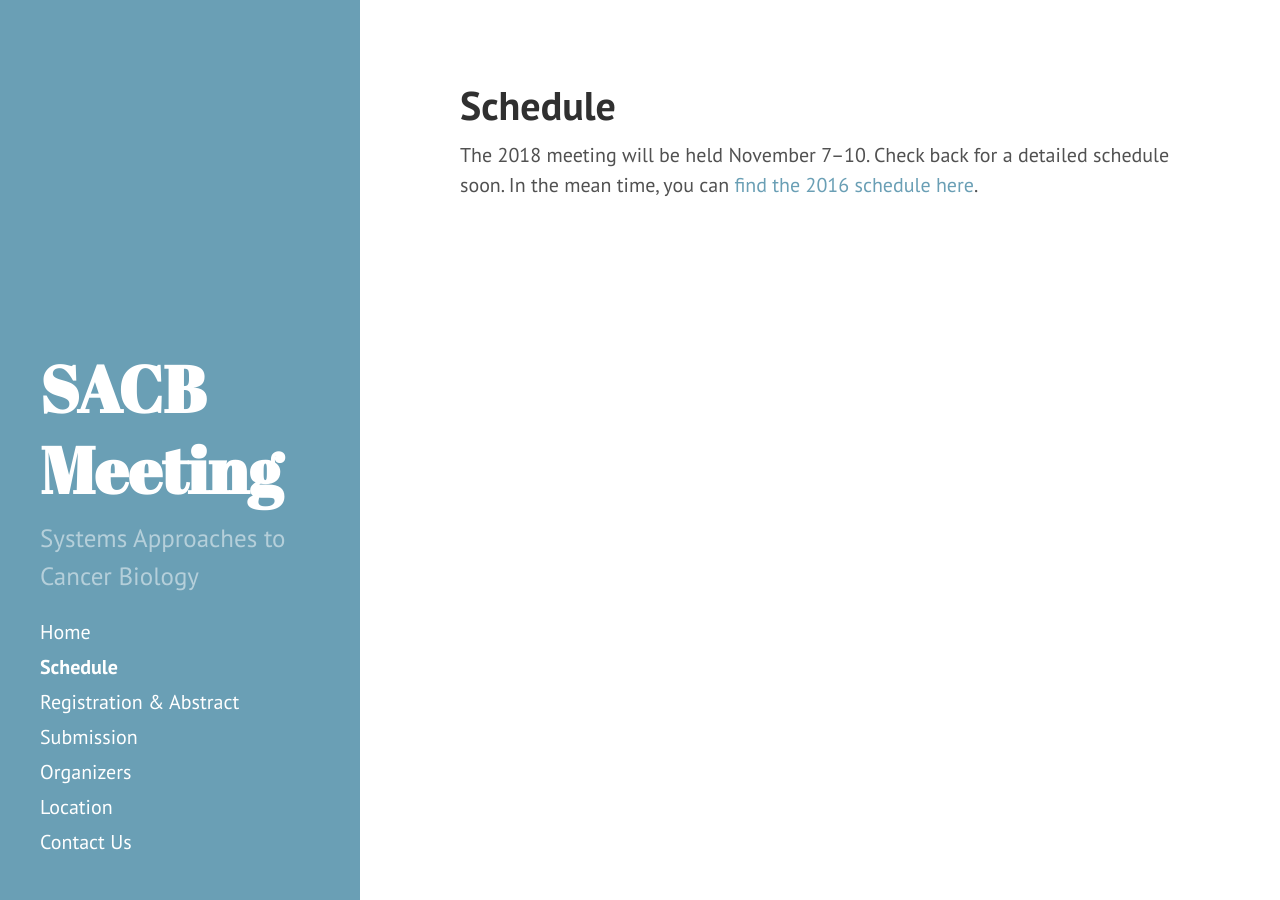
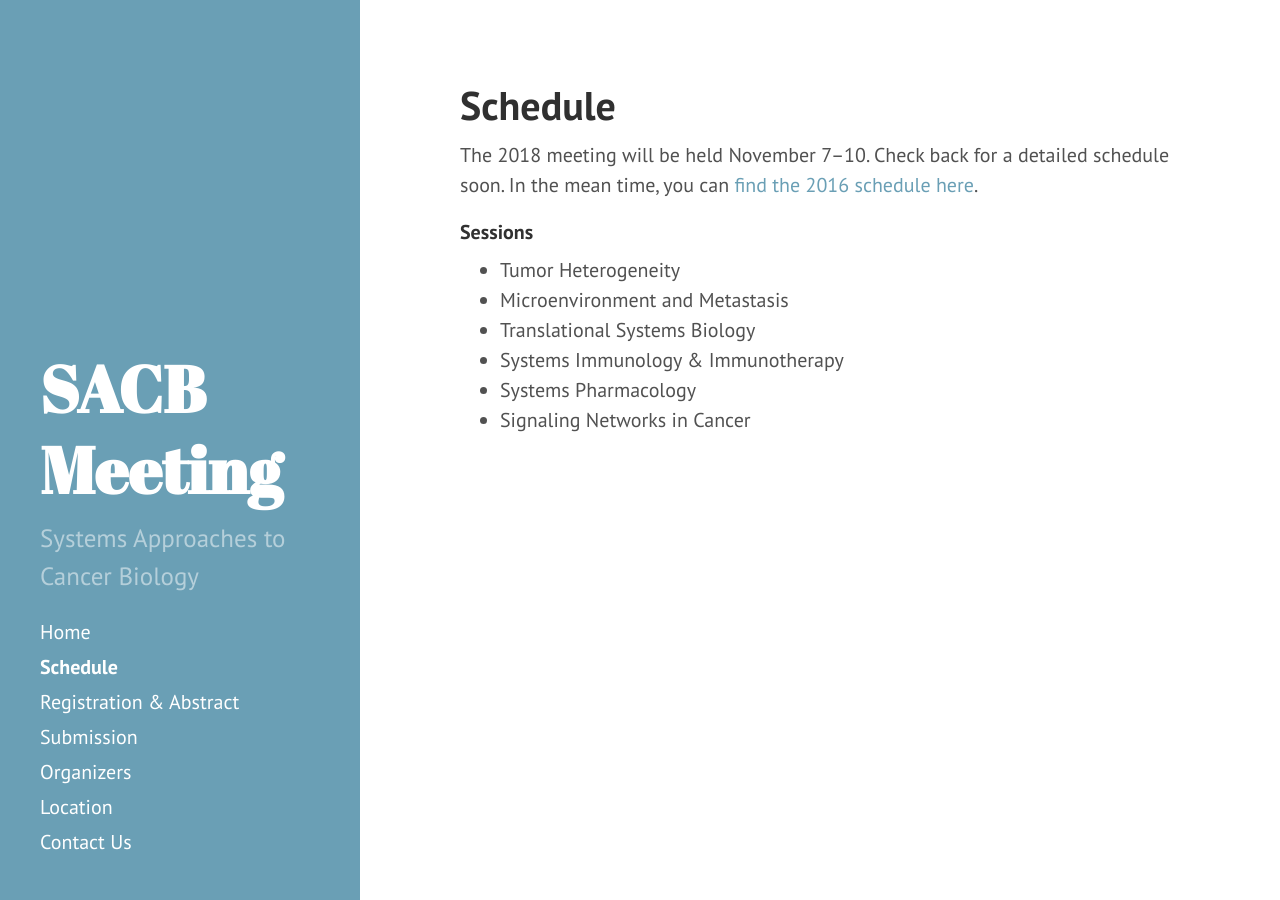
Before and after one commit to AECCSB/sacb-meeting, a Jekyll site: the page built from schedule.md, in a window 1280 px wide. Built offline with Jekyll 4.4.1, drawn with Linux system fonts in a browser that asks for light colours.

Commit message:
Update schedule.md

```diff
--- a/schedule.md
+++ b/schedule.md
@@ -4,3 +4,12 @@ layout: page
 ---
 
 The 2018 meeting will be held November 7–10. Check back for a detailed schedule soon. In the mean time, you can [find the 2016 schedule here](2016/schedule.html).
+
+#### Sessions
+
+- Tumor Heterogeneity
+- Microenvironment and Metastasis
+- Translational Systems Biology
+- Systems Immunology & Immunotherapy
+- Systems Pharmacology
+- Signaling Networks in Cancer
```
